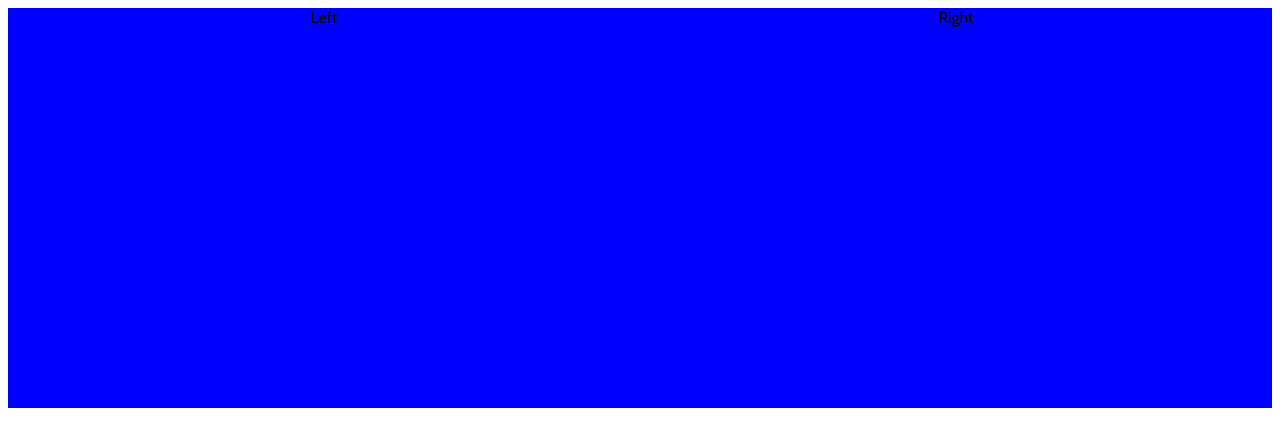
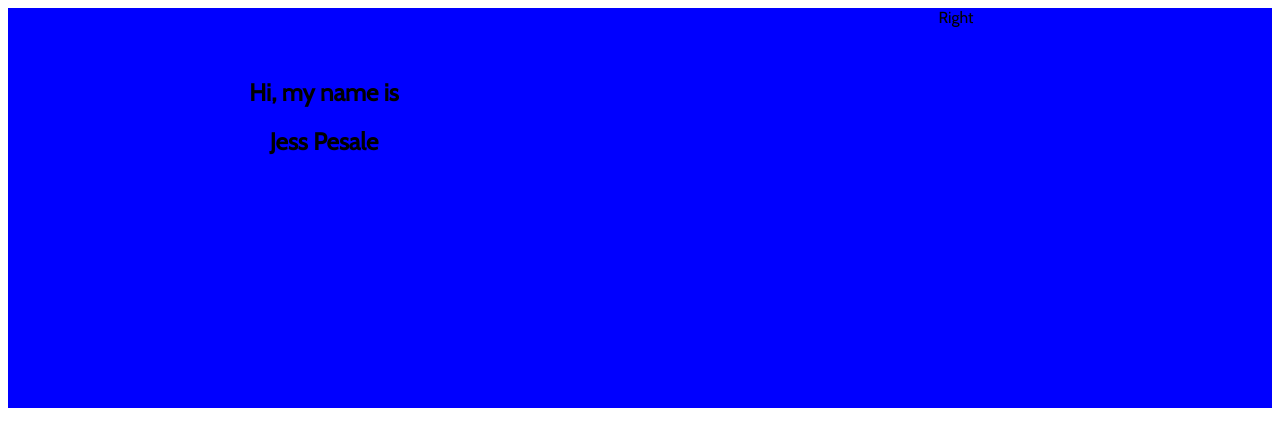
Before and after one commit to jesspesale/portfolio-site, a React (Create React App) app: page / in a window 1280 px wide. Shown: the top 446 px of the page. Built offline with nearby package versions, Linux system fonts and the light colour scheme.

Commit message:
added intro and name to left side of intro component

```diff
--- a/src/components/intro/intro.css
+++ b/src/components/intro/intro.css
@@ -2,7 +2,7 @@
 .intro{
     display: flex;
     height: 50vh;
-    background-color: blue
+    background-color: blue;
 }
 .i-left{
     flex: 1;
@@ -10,3 +10,9 @@
 .i-right{
     flex: 1;
 }
+.i-left-wrapper{
+    padding: 50px;
+}
+.i-intro{
+
+}
--- a/src/components/intro/intro.jsx
+++ b/src/components/intro/intro.jsx
@@ -5,7 +5,17 @@ import "./intro.css"
 const Intro = () => {
     return (
         <div className='intro'>
-            <div className='i-left'>Left</div>
+            <div className='i-left'>
+                <div className="i-left-wrapper">
+                    <h2 className='i-intro'>Hi, my name is</h2>
+                    <h2 className='i-name'> Jess Pesale</h2>
+                    <div className="i-title">
+                        <div className="i-title-wrapper">
+
+                        </div>
+                    </div>
+                </div>
+            </div>
             <div className='i-right'>Right</div>
         </div>
     );
```
